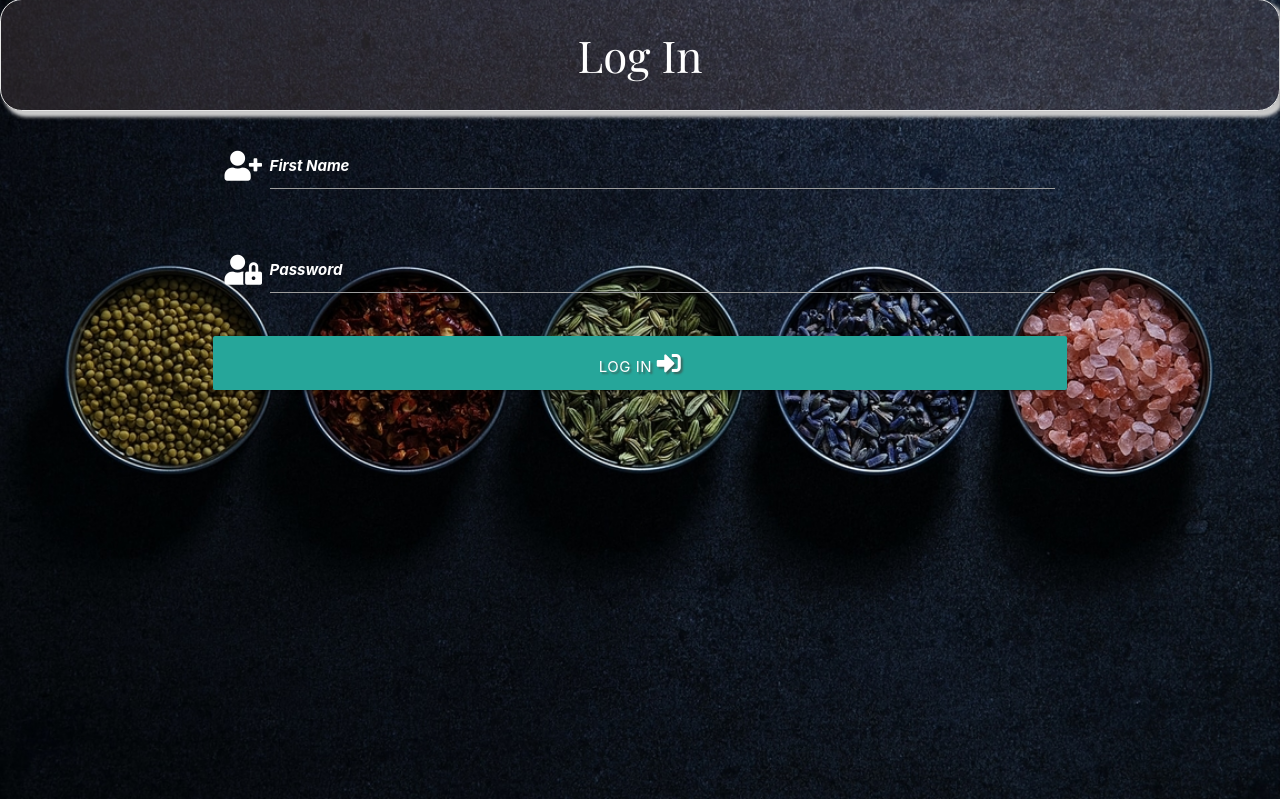
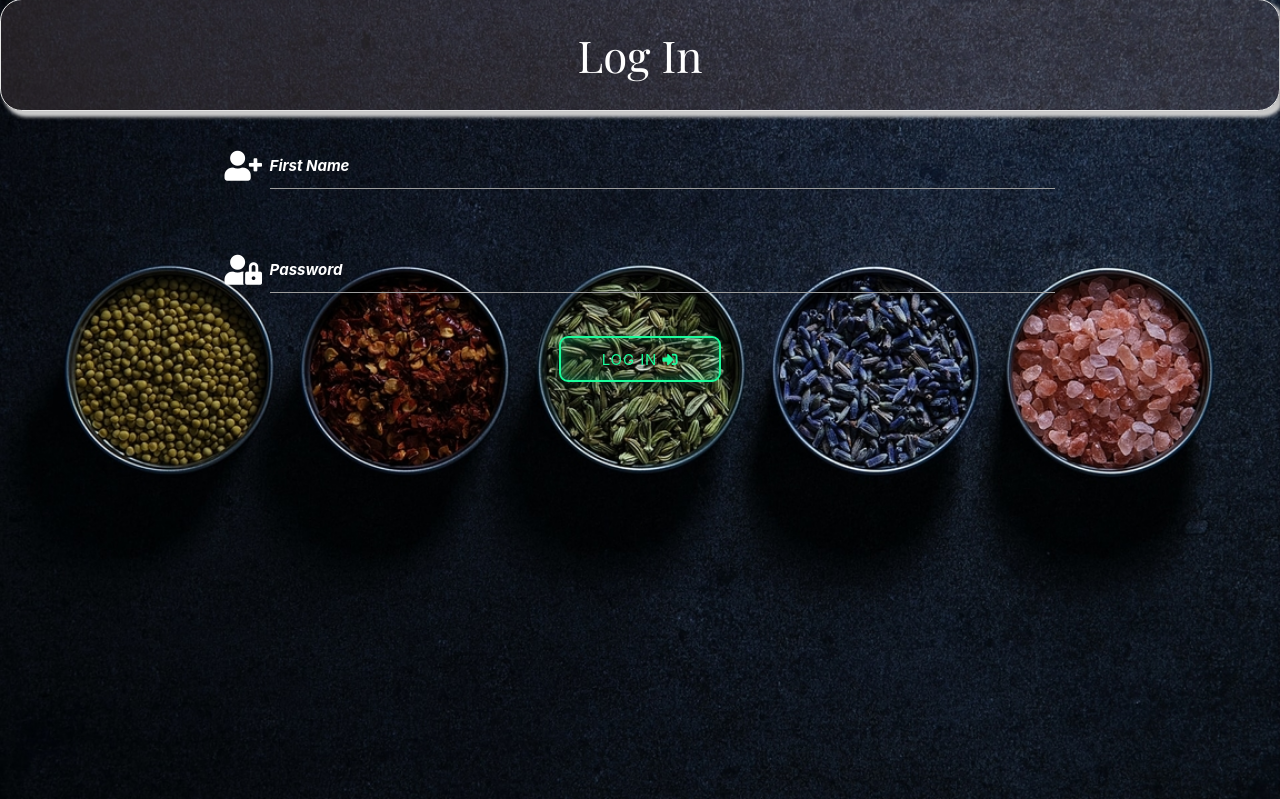
Before and after one commit to kenweechin/recipe-app, a Flask app: page /login in a window 1280 px wide. Shown: the part 65-864 px from the top of the page. Run offline with Flask 2, Linux system fonts and the light colour scheme; some libraries are stand-ins or nearby versions.

Commit message:
Adjust position of log in button in Log In page

```diff
--- a/static/css/style.css
+++ b/static/css/style.css
@@ -72,6 +72,44 @@ h5 {
     box-shadow: 0.3rem 0.3rem 0.3rem #c5c5c5, 0.3rem 0.3rem 0.3rem #ffffff;
 }
 
+/* Button design is derived and edited from https://cssbuttons.io/detail/adamgiebl/ugly-robin-41  */
+.login-button {
+        --green: #1BFD9C;
+        font-size: 15px;
+        padding: 0.7em 2.7em;
+        letter-spacing: 0.06em;
+        position: relative;
+        font-family: inherit;
+        border-radius: 0.6em;
+        overflow: hidden;
+        transition: all 0.3s;
+        line-height: 1.4em;
+        border: 2px solid var(--green);
+        background: linear-gradient(to right, rgba(27, 253, 156, 0.1) 1%, transparent 40%,transparent 60% , rgba(27, 253, 156, 0.1) 100%);
+        color: var(--green);
+        box-shadow: inset 0 0 10px rgba(27, 253, 156, 0.4), 0 0 9px 3px rgba(27, 253, 156, 0.1);
+}
+
+button:hover {
+        color: #82ffc9;
+        box-shadow: inset 0 0 10px rgba(27, 253, 156, 0.6), 0 0 9px 3px rgba(27, 253, 156, 0.2);
+}
+
+button:before {
+        content: "";
+        position: absolute;
+        left: -4em;
+        width: 4em;
+        height: 100%;
+        top: 0;
+        transition: transform .4s ease-in-out;
+        background: linear-gradient(to right, transparent 1%, rgba(27, 253, 156, 0.1) 40%,rgba(27, 253, 156, 0.1) 60% , transparent 100%);
+}
+
+button:hover:before {
+        transform: translateX(15em);
+}
+
 .register-background-image {
     background: url("../images/register-image.jpg")no-repeat center;
     min-height: 100vh;
@@ -109,7 +147,7 @@ h5 {
     font-style: italic;
 }
 
-
+.container-login-button,
 .container-register-button {
     align-items: center;
     justify-content: center;
--- a/templates/login.html
+++ b/templates/login.html
@@ -22,8 +22,8 @@
                         <label for="password" id="password-login">Password</label>
                     </div>
                 </div>
-                <div class="row">
-                    <button type="submit" class="col s12 btn-large text-shadow">
+                <div class="container-login-button">
+                    <button type="submit" class="login-button">
                         Log In <i class="fas fa-sign-in-alt"></i>
                     </button>
                 </div>
```
